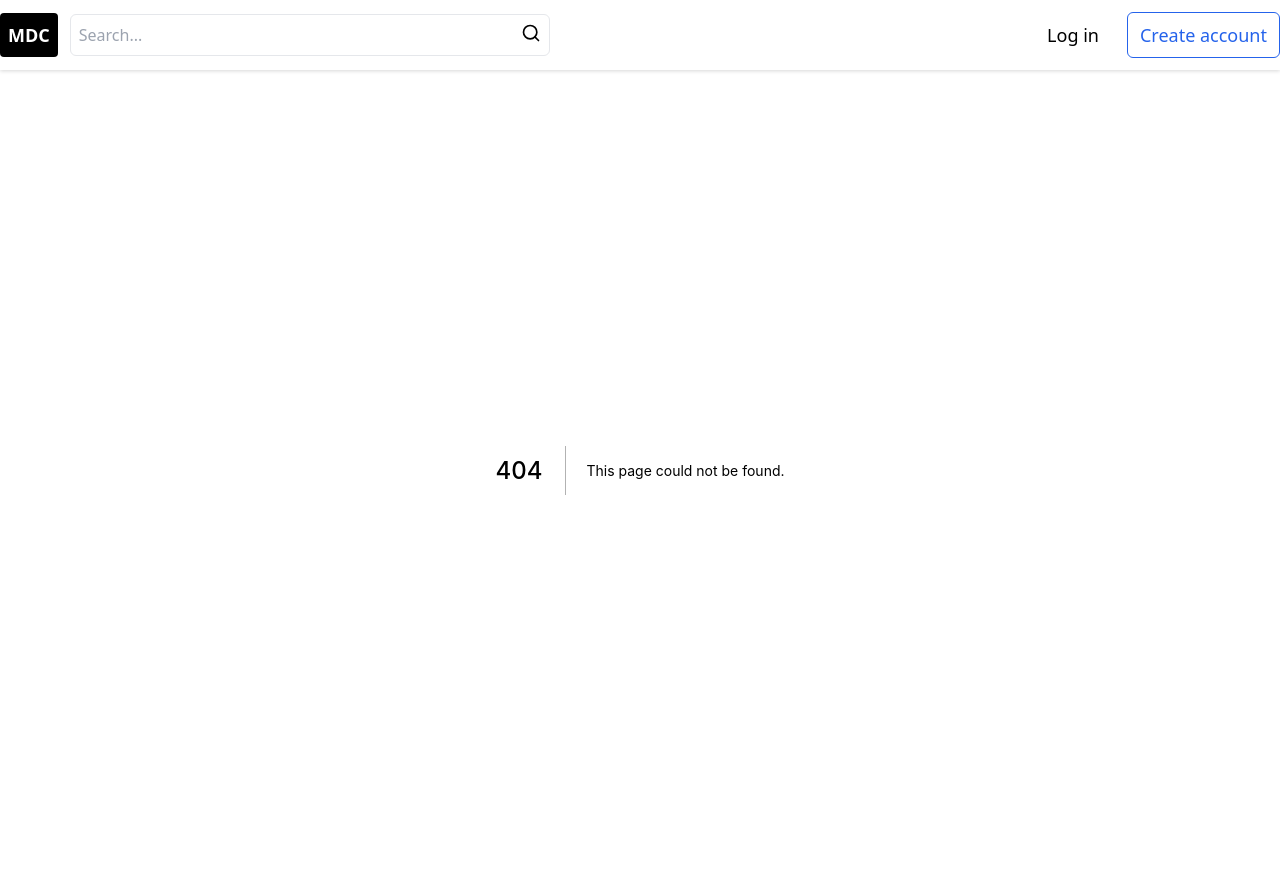
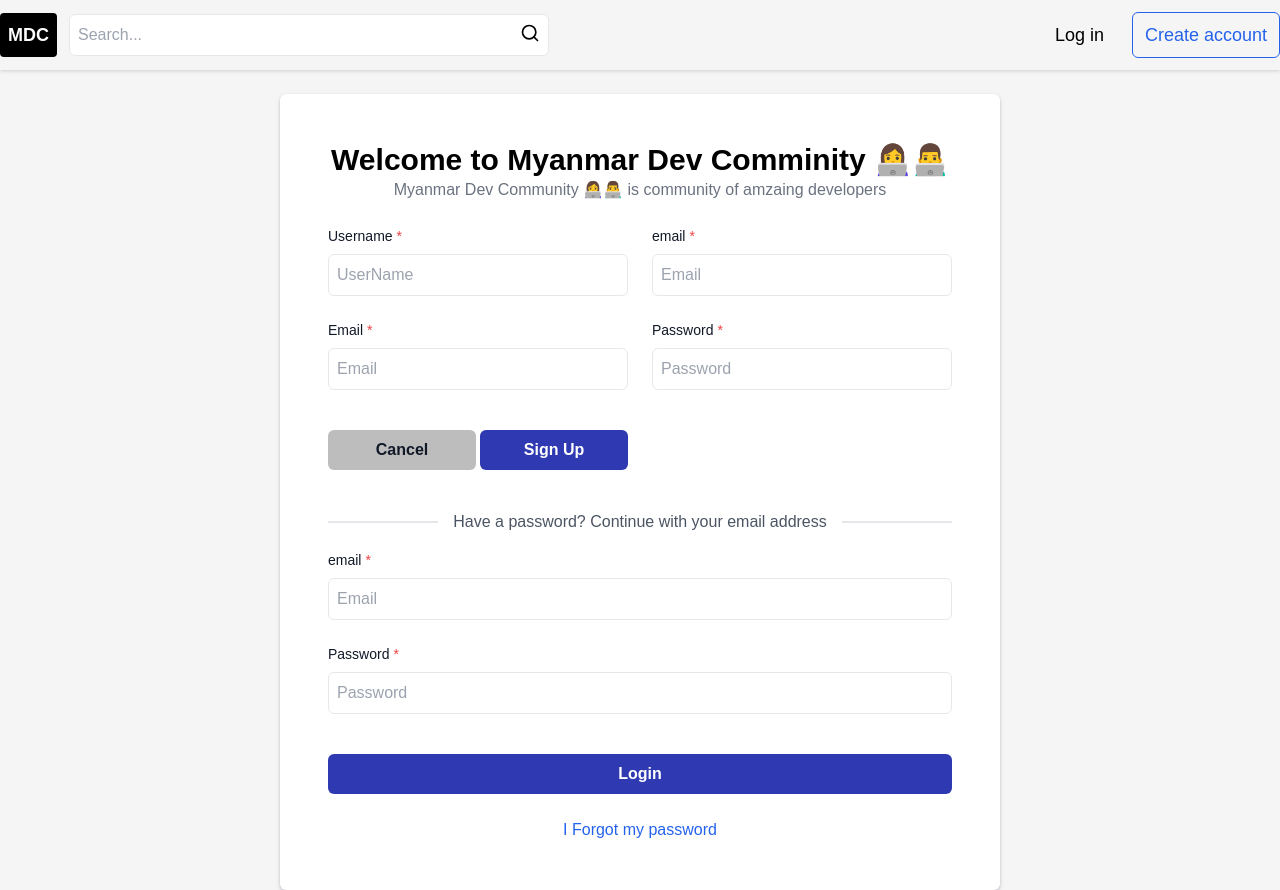
Before and after one commit to KyawZinThant22/MDC, a Next.js app: page /login in a window 1280 px wide. Before the commit this address had no page. Built offline with nearby package versions, Linux system fonts and the light colour scheme.

Commit message:
✅ form validation ,  react hook form , user login

```diff
--- a/components/Header/index.tsx
+++ b/components/Header/index.tsx
@@ -15,6 +15,7 @@ const Header = () => {
           </form>
         </div>
         <nav className="flex items-center gap-3 text-lg">
+          <Link href="/login">
             <button
               type="button"
               aria-label="log in button"
@@ -22,6 +23,7 @@ const Header = () => {
             >
               Log in
             </button>
+          </Link>
           <Link href="/create-new-user">
             <button
               type="button"
--- a/components/form/Button.tsx
+++ b/components/form/Button.tsx
@@ -20,7 +20,7 @@ const Button: React.FC<buttonProps> = ({
       aria-label={arialLabel}
       type={type}
       disabled={disable}
-      className={`w-full text-md h-10 px-5 hover:delay-75 font-semibold rounded-md  ${
+      className={`w-full text-md h-10 px-3 hover:delay-75 font-semibold rounded-md  ${
         variant === "primary" && "bg-primary text-white hover:bg-blue-800"
       }
       ${variant === "secondary" && "bg-secondary text-gray-900"}`}
--- /dev/null
+++ b/components/form/LoginForm.tsx
@@ -0,0 +1,78 @@
+import Link from "next/link";
+import React from "react";
+import Button from "./Button";
+import SimpleForm from "./SimpleForm";
+
+import { useForm } from "react-hook-form";
+import { yupResolver } from "@hookform/resolvers/yup";
+import * as yup from "yup";
+
+const schema = yup.object().shape({
+  email: yup
+    .string()
+    .email("Email must be a valid email address")
+    .required("Email is required"),
+  password: yup
+    .string()
+    .required("Password is required")
+    .min(8, "Password is too short - should be 8 chars minimum.")
+    .max(32, "Password is too long - should be 32 chars maximum."),
+});
+
+const LoginForm = () => {
+  const {
+    register,
+    handleSubmit,
+    formState: { errors },
+  } = useForm({
+    resolver: yupResolver(schema),
+  });
+
+  const onSubmit = (data: any) => {
+    const formData = new FormData();
+    formData.append("emal", data.email);
+    formData.append("password", data.password);
+
+    // console.log(formData.get("userName"));
+  };
+
+  return (
+    <form
+      className="mt-4 w-full gap-6 grid grid-cols-1"
+      onSubmit={handleSubmit(onSubmit)}
+    >
+      <SimpleForm
+        register={register("email")}
+        placeholder="Email"
+        required={true}
+        errors={errors.email?.message}
+        label="email"
+        type="email"
+      />
+      <SimpleForm
+        register={register("password")}
+        placeholder="Password"
+        required={true}
+        errors={errors.password?.message}
+        label="Password"
+        type="password"
+      />
+      <div className="w-full flex space-x-1 md:w-62 mt-4">
+        <Button
+          disable={false}
+          arialLabel="Logging in"
+          type={"submit"}
+          variant={"primary"}
+          label={"Login"}
+        />
+      </div>
+      <Link href="/create-new-user">
+        <p className="text-blue-600 text-center cursor-pointer">
+          I Forgot my password
+        </p>
+      </Link>
+    </form>
+  );
+};
+
+export default LoginForm;
--- a/components/form/SimpleForm.tsx
+++ b/components/form/SimpleForm.tsx
@@ -18,7 +18,7 @@ const SimpleForm: React.FC<InputProps> = ({
   placeholder,
 }) => {
   return (
-    <div>
+    <div className="w-full ">
       <label htmlFor={label} className="block text-sm text-gray-900">
         <label htmlFor={label}>
           {label}
--- a/pages/create-new-user/index.tsx
+++ b/pages/create-new-user/index.tsx
@@ -1,13 +1,15 @@
 import AppHead from "@/components/AppHead";
 import SimpleForm from "@/components/form/SimpleForm";
-import React, { useState } from "react";
+import React, { useEffect, useState } from "react";
 import { useRouter } from "next/router";
+import Link from "next/link";
 
 //third party library
 import { useForm } from "react-hook-form";
 import { yupResolver } from "@hookform/resolvers/yup";
 import * as yup from "yup";
 import Button from "@/components/form/Button";
+import LoginForm from "@/components/form/LoginForm";
 
 //schema
 const schema = yup.object().shape({
@@ -24,6 +26,7 @@ const schema = yup.object().shape({
 });
 
 const CreateNewUser = () => {
+  const [login, setLogin] = useState(false);
   const router = useRouter();
 
   const {
@@ -45,6 +48,14 @@ const CreateNewUser = () => {
     console.log(formData.get("userName"));
   };
 
+  useEffect(() => {
+    if (router.pathname === "/login") {
+      setLogin(true);
+    } else {
+      setLogin(false);
+    }
+  }, [router.pathname]);
+
   return (
     <>
       <AppHead title="Welcome to Myanmar Dev Comminity 👩&zwj;💻👨&zwj;💻" />
@@ -53,10 +64,11 @@ const CreateNewUser = () => {
           Welcome to Myanmar Dev Comminity 👩&zwj;💻👨&zwj;💻
         </h1>
         <p className="text-md text-gray-500">
-          Myanmar Dev Community is community of amzaing developers
+          Myanmar Dev Community 👩&zwj;💻👨&zwj;💻 is community of amzaing
+          developers
         </p>
         <form
-          className="grid grid-cols-2 mt-12 gap-4"
+          className="w-full grid grid-cols-2 gap-6 mt-6"
           onSubmit={handleSubmit(onSubmit)}
         >
           <SimpleForm
@@ -92,7 +104,7 @@ const CreateNewUser = () => {
             label="Password"
             type="password"
           />
-          <div className="w-full flex space-x-1 md:w-72 mt-4">
+          <div className="w-full flex space-x-1 md:w-62 mt-4">
             <Button
               disable={false}
               arialLabel="cancelling of creating new user"
@@ -110,6 +122,33 @@ const CreateNewUser = () => {
             />
           </div>
         </form>
+
+        <div className="mt-10 flex w-full justify-between items-center">
+          {!login && (
+            <>
+              <div className="border-t-2 border-x-0 border-b-0 w-[180px] border  "></div>
+              <span className="text-gray-600">
+                Already have an account?{" "}
+                <Link href="/login">
+                  <a className="text-blue-400 cursor-pointer">Log in</a>
+                </Link>
+                .
+              </span>
+              <div className="border-t-2 border-x-0 border-b-0 w-[180px] border "></div>
+            </>
+          )}
+          {login && login && (
+            <>
+              <div className="border-t-2 border-x-0 border-b-0 w-[110px] border  "></div>
+              <span className="text-gray-600">
+                Have a password? Continue with your email address
+              </span>
+              <div className="border-t-2 border-x-0 border-b-0 w-[110px] border "></div>
+            </>
+          )}
+        </div>
+
+        {login && <LoginForm />}
       </div>
     </>
   );
--- /dev/null
+++ b/pages/login/index.tsx
@@ -0,0 +1,12 @@
+import React from "react";
+import CreateNewUser from "../create-new-user";
+
+const Login = () => {
+  return (
+    <div>
+      <CreateNewUser />
+    </div>
+  );
+};
+
+export default Login;
--- a/styles/globals.css
+++ b/styles/globals.css
@@ -1,9 +1,18 @@
+
 @tailwind base;
 @tailwind components;
 @tailwind utilities;
 
 input:focus{
     outline: none;
+}
+
+*{
+    font-family: sans-serif;
+}
+
+body{
+    background-color: #F5F5F5;
 }
 
 .headerShadow {
```
Lines whose indentation alone changed are shown as unchanged.
